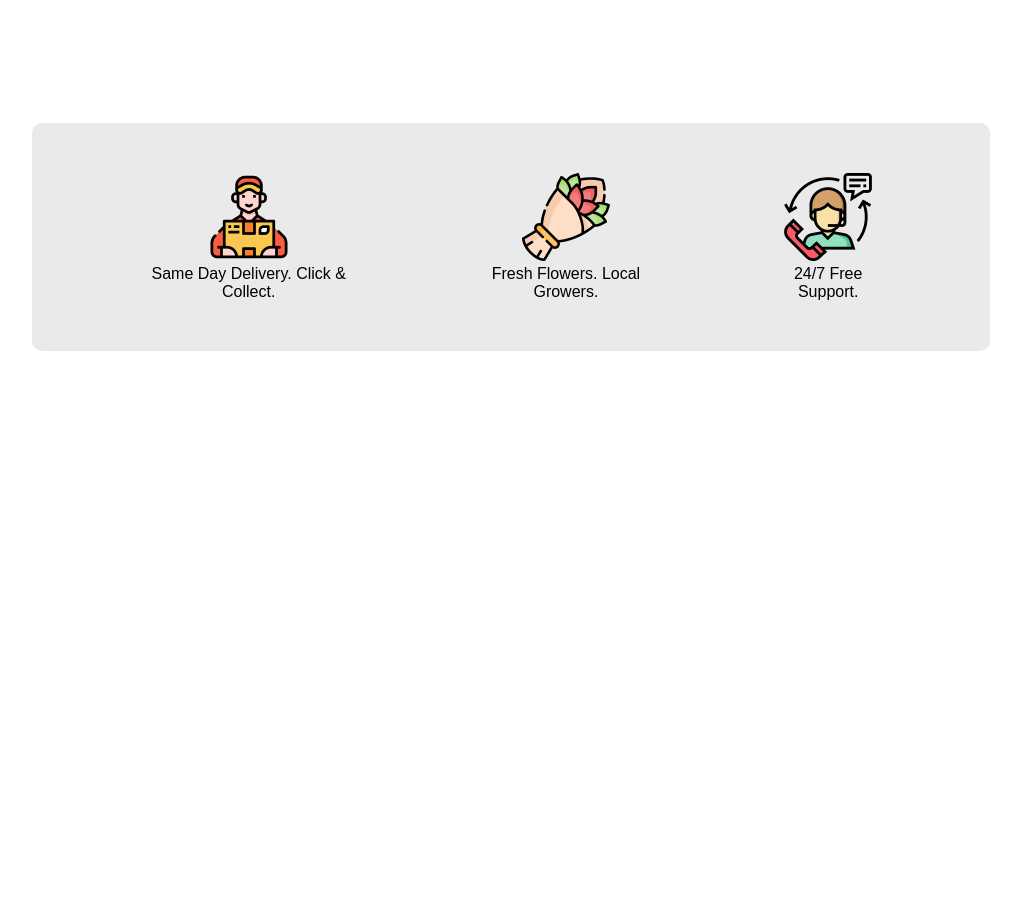
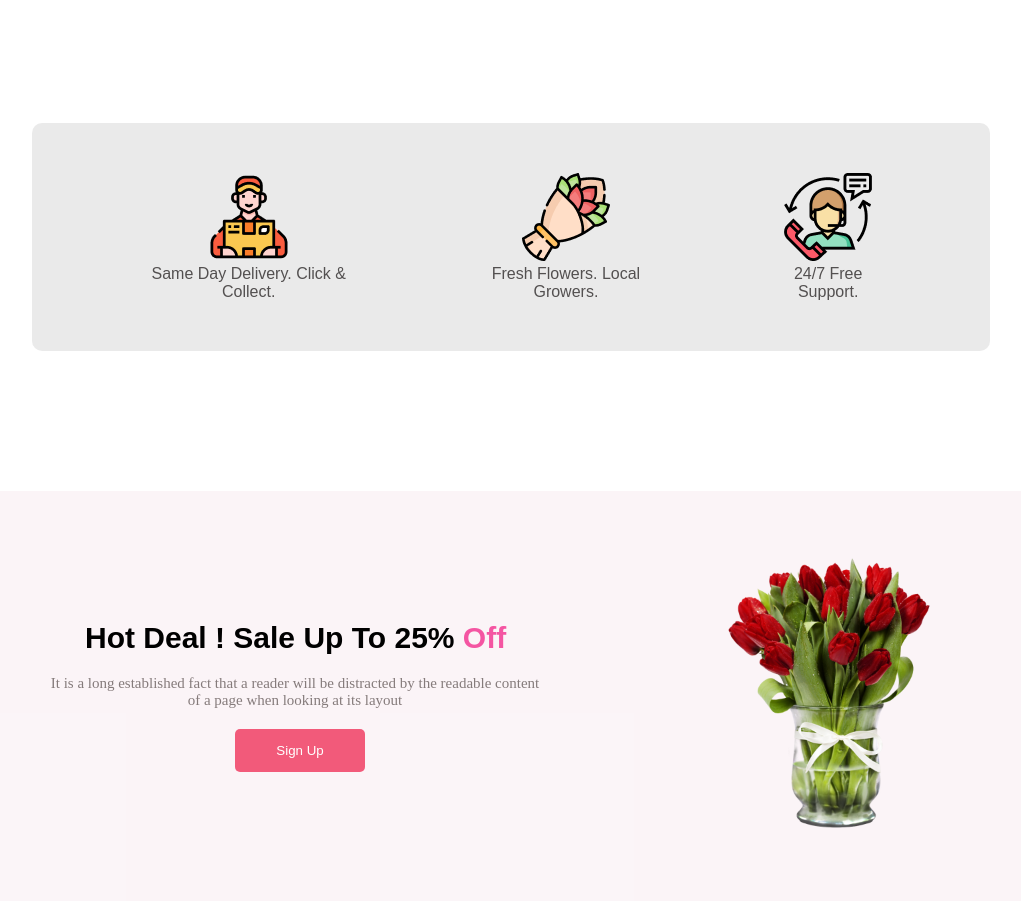
Before and after one commit to smitasharma9804/Assignment-1, a plain HTML site: page index.html in a window 1280 px wide. Shown: the part 1320-2221 px from the top of the page, without its empty margins (129-1150 px from the left). Before the commit the page ends 1771 px from the top, so only its background shows below. Drawn offline with Linux system fonts and the light colour scheme.

Commit message:
added section-1 of my assignment-1

```diff
--- a/index.html
+++ b/index.html
@@ -82,15 +82,34 @@
                 </div>
             </div>
         </section>
-        <section>
-            <div>
+        <!-- Section-1 -->
+        <section class="section-1">
+            <div class="section-1-div">
+                <h1 class="section-1-div-heading">Hot Deal ! Sale Up To 25% <span>Off</span> </h1>
+                <p class="section-1-div-paragraph">It is a long established fact that a reader will be distracted by the
+                    readable
+                    content of a page when looking at its layout</p>
+                <button class="section-1-div-button">Sign Up</button>
+            </div>
+            <div class="section-1-img-div">
+                <img src="images/pngwing 8.png" alt="pngwing-8">
+            </div>
+        </section>
+        <!-- Section-2 -->
+        <section class="section-2">
 
-            </div>
-            <div></div>
         </section>
 
+        <!-- Section-3 -->
+        <section class="section-3">
 
+        </section>
     </main>
+
+    <!-- Footer section -->
+    <footer>
+
+    </footer>
 </body>
 
 </html>
--- a/style.css
+++ b/style.css
@@ -115,7 +115,7 @@
 
 .bonus-section-img-div h3 {
     border-bottom: 2px solid black;
-    margin-top: 10px;
+    margin-top: 20px;
     width: 140px;
     margin-left: 100px;
 
@@ -124,7 +124,7 @@
 /* wants section style*/
 .wants-section {
     margin-top: 200px;
-    margin-bottom: 100px;
+    margin-bottom: 140px;
 }
 
 .wants-section-div {
@@ -146,5 +146,56 @@
     margin-left: 50px;
     margin-right: 50px;
     font-family: sans-serif;
+    color: rgb(83, 80, 80);
 
 }
+
+/* Section 1 style */
+.section-1 {
+    display: flex;
+    justify-content: center;
+    align-items: center;
+    background-color: #a721620c;
+    height: 410px;
+}
+
+.section-1-div {
+    width: 50%;
+
+}
+
+.section-1-div-heading {
+    font-family: sans-serif;
+    font-size: 30px;
+}
+
+.section-1-div-heading span {
+    color: #f1157fb6;
+}
+
+.section-1-div-paragraph {
+    width: 500px;
+    text-align: center;
+    margin-left: -40px;
+    margin-top: 20px;
+    font-size: 15px;
+    color: rgb(133, 123, 123);
+}
+
+.section-1-div-button {
+    height: 43px;
+    width: 130px;
+    padding: 10px;
+    background-color: rgba(238, 28, 73, 0.712);
+    color: white;
+    border: none;
+    border-radius: 5px;
+    margin-left: 150px;
+    margin-top: 20px;
+}
+
+/* .section-1-img-div {} */
+
+.section-1-img-div img {
+    height: 280px;
+}
```
